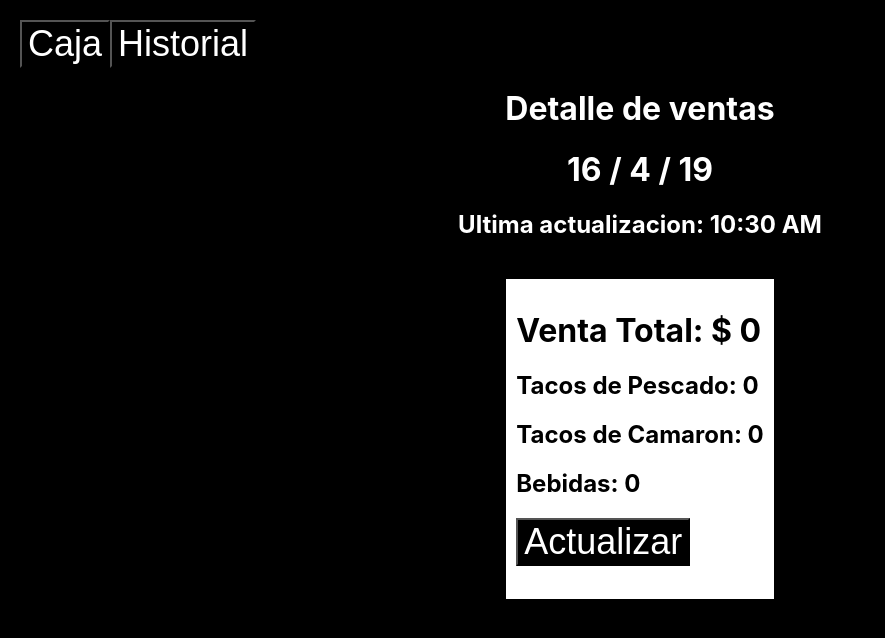
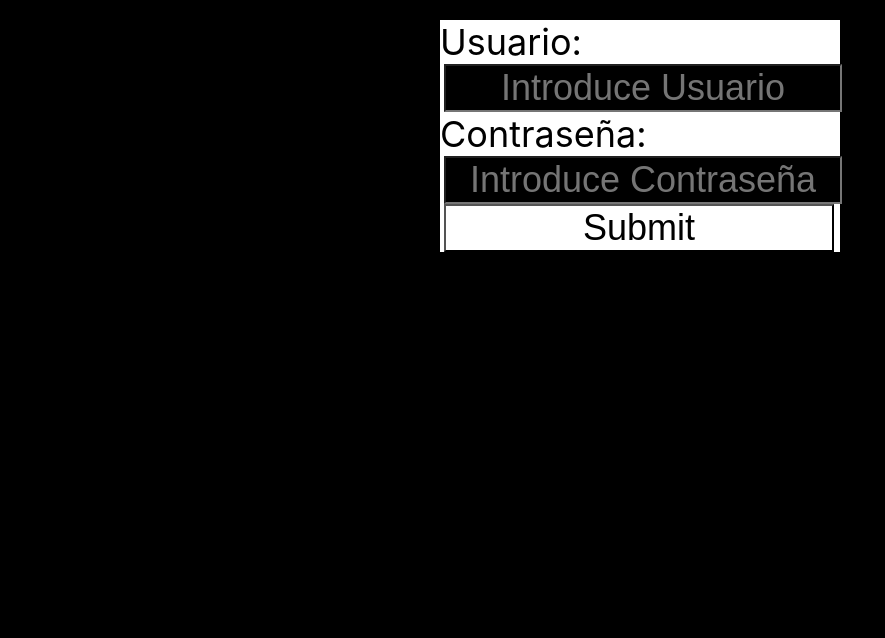
Before and after one commit to rossberto/donpez, a React (Create React App) app: page / in a window 1280 px wide. Shown: the top 638 px of the page, without its empty margins (0-885 px from the left). Built offline with nearby package versions, Linux system fonts and the light colour scheme.

Commit message:
Basic login interaction added

```diff
--- a/design/donpez2.html
+++ b/design/donpez2.html
@@ -7,6 +7,7 @@
   </head>
   <body>
     <nav>
+      <button onclick="window.print();return false;">Imprime</button>
       <button class="nav-button" type="button" name="button">Caja</button>
       <button class="nav-button" type="button" name="button">Historial</button>
     </nav>
--- a/src/App.css
+++ b/src/App.css
@@ -121,3 +121,18 @@ nav {
     font-size: 36px;
   }
 }
+
+/* Add animation (fade in the popup) */
+@media print {
+  body * {
+    visibility: hidden;
+  }
+  #print-receipt, #print-receipt * {
+    visibility: visible;
+  }
+  #print-receipt {
+    position: absolute;
+    left: 0;
+    top: 0;
+  }
+}
--- a/src/App.js
+++ b/src/App.js
@@ -4,27 +4,64 @@ import './App.css';
 
 import {Caja} from './components/Caja/Caja';
 import {Historial} from './components/Historial/Historial';
+import {Login} from './components/Login/Login';
 
 class App extends Component {
   constructor(props) {
     super(props);
 
     this.state = {
-      page: 'historial'
+      page: 'login',
+      token: '',
+      userType: ''
     }
 
     this.handleButton = this.handleButton.bind(this);
+    this.handleLogout = this.handleLogout.bind(this);
+    this.authorize = this.authorize.bind(this);
+  }
+
+  authorize(auth) {
+    this.setState({
+      token: auth.token,
+      userType: auth.userType,
+      page: 'caja'
+    });
   }
 
   handleButton(e) {
     this.setState({page: e.target.name});
   }
 
+  handleLogout() {
+    this.setState({
+      token: '',
+      userType: '',
+      page: 'login'
+    });
+  }
+
+  setNav() {
+    if (this.state.userType === 'admin') {
+      return (
+        <div>
+          <button onClick={this.handleButton} className="nav-button" type="button" name="caja">Caja</button>
+          <button onClick={this.handleButton} className="nav-button" type="button" name="historial">Historial</button>
+          <button onClick={this.handleLogout} className="nav-button" type="button" name="salir">Salir</button>
+        </div>
+      );
+    } else if (this.state.userType === 'cashier') {
+      return <button onClick={this.handleLogout} className="nav-button" type="button" name="salir">Salir</button>;
+    }
+  }
+
   setPage() {
     if (this.state.page === 'caja') {
       return <Caja />;
     } else if (this.state.page === 'historial') {
-      return <Historial />
+      return <Historial />;
+    } else if (this.state.page === 'login') {
+      return <Login authorize={this.authorize} />;
     }
   }
 
@@ -32,8 +69,7 @@ class App extends Component {
     return (
       <div className="App">
         <nav>
-          <button onClick={this.handleButton} className="nav-button" type="button" name="caja">Caja</button>
-          <button onClick={this.handleButton} className="nav-button" type="button" name="historial">Historial</button>
+          {this.setNav()}
         </nav>
         {this.setPage()}
       </div>
--- a/src/components/Caja/Caja.js
+++ b/src/components/Caja/Caja.js
@@ -29,7 +29,6 @@ export class Caja extends React.Component {
     });
 
     const total = costByItem.reduce( (acc, val) => acc + val );
-    //this.setState({total: total});
 
     return `${total}`;
   }
@@ -65,7 +64,7 @@ export class Caja extends React.Component {
   handlePurchase() {
     const date = new Date();
     Donpez.purchase(date, this.state, this.calculateTotal()).then(jsonResponse => {
-      alert(`Compra completada con ID: ${jsonResponse.purchase.id}`);
+      window.print();
 
       this.state.items.map(item => {
         this.changeQuantity(item.index, 0);
@@ -82,7 +81,7 @@ export class Caja extends React.Component {
           })}
         </div>
         <div className="main-pad">
-          <TotalBox total={this.calculateTotal()} purchase={this.handlePurchase} />
+          <TotalBox id="print-receipt" total={this.calculateTotal()} purchase={this.handlePurchase} />
         </div>
       </div>
     );
--- /dev/null
+++ b/src/components/Login/Login.css
@@ -0,0 +1,26 @@
+.login-div {
+  display: flex;
+  justify-content: center;
+}
+
+.login-form {
+  width: 400px;
+  align-items: center;
+  background-color: white;
+  color: black;
+  font-size: 36px;
+}
+
+input {
+  text-align: center;
+  margin-left: 4px;
+  width: 390px;
+  font-size: 36px;
+  background-color: black;
+  color: white;
+}
+
+.submit-button {
+  background-color: white;
+  color: black;
+}
--- /dev/null
+++ b/src/components/Login/Login.js
@@ -0,0 +1,56 @@
+import React from 'react';
+import './Login.css';
+import {Donpez} from '../../util/Donpez';
+
+export class Login extends React.Component {
+  constructor(props) {
+    super(props);
+    this.state = {
+      user: '',
+      password: '',
+      authorized: false
+    }
+
+    this.handleChange = this.handleChange.bind(this);
+    this.handleSubmit = this.handleSubmit.bind(this);
+  }
+
+  handleChange(e) {
+    if (e.target.name === "user") {
+      this.setState({user: e.target.value});
+    } else if (e.target.name === "password") {
+      this.setState({password: e.target.value});
+    }
+  }
+
+  handleSubmit(e) {
+    e.preventDefault();
+
+    Donpez.login(this.state.user, this.state.password).then(auth => {
+      if (auth) {
+        this.props.authorize(auth);
+      } else {
+        console.log('aqui ando');
+        alert("Usuario o contraseña incorrecto.");
+        this.setState({
+          user: '',
+          password: ''
+        });
+      }
+    });
+  }
+
+  render() {
+    return (
+      <div className="login-div">
+        <form className="login-form" method='post' action="http://localhost:4001/api/auth/">
+          Usuario:<br />
+          <input onChange={this.handleChange} type="text" name="user" placeholder="Introduce Usuario" value={this.state.user}></input><br />
+          Contraseña:<br />
+          <input onChange={this.handleChange} type="password" name="password" placeholder="Introduce Contraseña" value={this.state.password}></input><br />
+          <input onClick={this.handleSubmit} className="submit-button" type="submit" value="Submit"></input>
+        </form>
+      </div>
+    );
+  }
+}
--- a/src/components/TotalBox/TotalBox.js
+++ b/src/components/TotalBox/TotalBox.js
@@ -50,7 +50,7 @@ export class TotalBox extends React.Component {
 
   render() {
     return (
-      <div className="total">
+      <div id={this.props.id} className="total">
         <h2>TOTAL A PAGAR</h2>
         <h1>${this.props.total}</h1>
         <h2>Entrega</h2>
--- a/src/util/Donpez.js
+++ b/src/util/Donpez.js
@@ -1,6 +1,29 @@
 const urlBase = "http://localhost:4001/api/";
 
 export const Donpez = {
+  login(user, password) {
+    const urlToFetch = urlBase + 'login/';
+
+    const headerToFetch = {
+      method: 'POST',
+      headers: {
+        Authorization: user + '&' + password
+      }
+    }
+
+    return fetch(urlToFetch, headerToFetch).then(response => {
+      if (response.ok) {
+        console.log(response.ok);
+        return response.json();
+      }
+    }).then(jsonResponse => {
+      if (jsonResponse) {
+        console.log(jsonResponse);
+        return jsonResponse;
+      }
+    });
+  },
+
   purchase(date, state, total) {
     const bodyToFetch = JSON.stringify({
       purchase: {
@@ -24,9 +47,15 @@ export const Donpez = {
     const urlToFetch = urlBase + 'purchase/';
 
     return fetch(urlToFetch, headers).then(response => {
-      return response.json();
+      if (response.ok) {
+        return response.json();
+      } else {
+        return null;
+      }
     }).then(jsonResponse => {
-      return jsonResponse;
+      if (jsonResponse) {
+        return jsonResponse;
+      }
     });
   },
 
```
